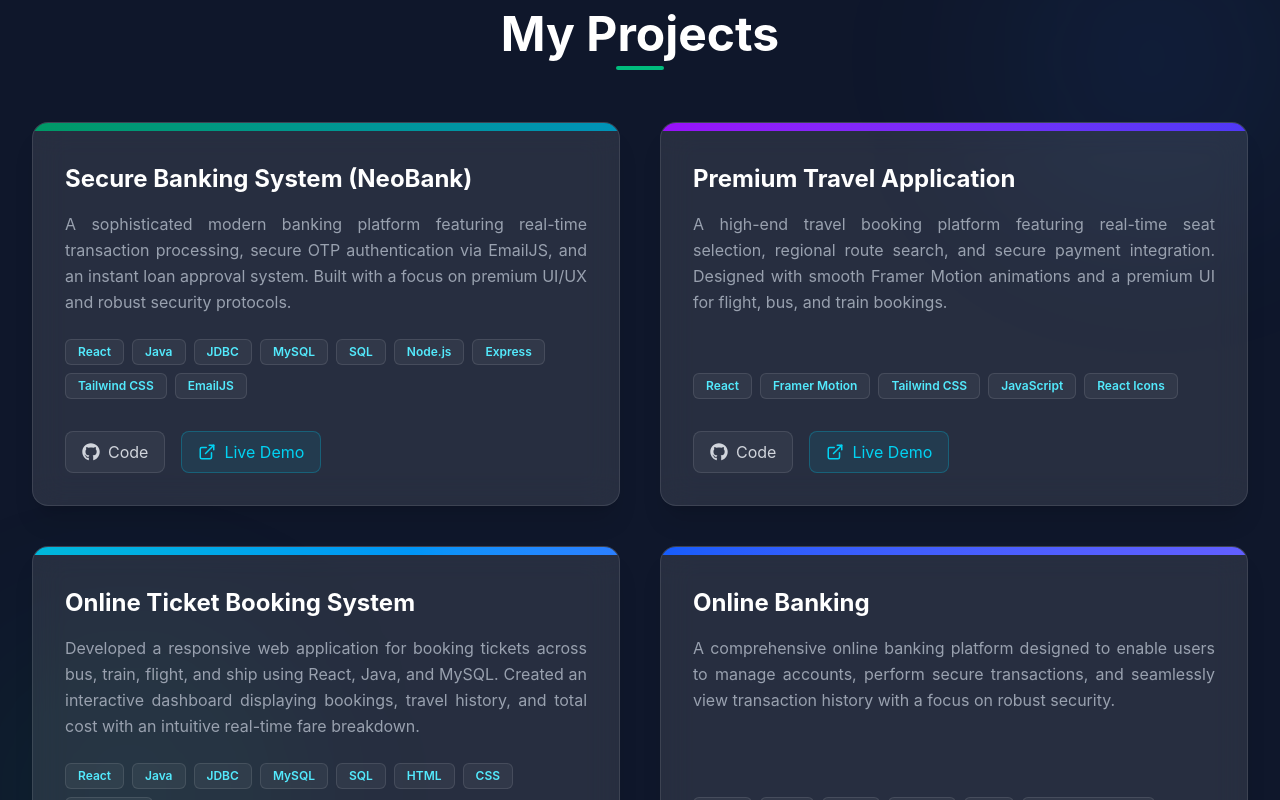
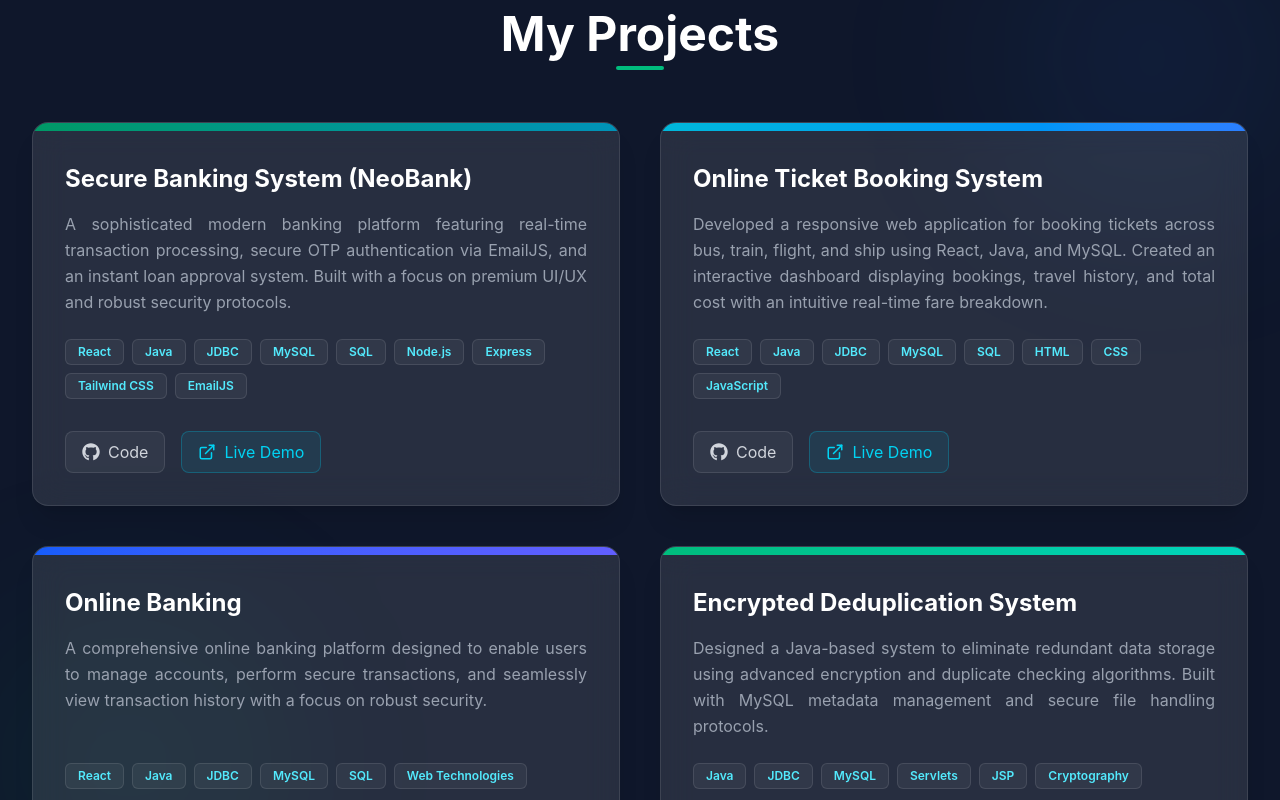
Before and after one commit to sridhar56556/My_Portfolio, a React (Vite) app: page / in a window 1280 px wide. Shown: the part 2540-3340 px from the top of the page. Built offline with nearby package versions, Linux system fonts and the light colour scheme.

Commit message:
Remove redundant travel project and update ticket booking live link

```diff
--- a/src/components/Projects.jsx
+++ b/src/components/Projects.jsx
@@ -14,19 +14,11 @@ const Projects = () => {
       color: "from-emerald-600 to-cyan-600"
     },
     {
-      title: "Premium Travel Application",
-      description: "A high-end travel booking platform featuring real-time seat selection, regional route search, and secure payment integration. Designed with smooth Framer Motion animations and a premium UI for flight, bus, and train bookings.",
-      technologies: ["React", "Framer Motion", "Tailwind CSS", "JavaScript", "React Icons"],
-      github: "https://github.com/sridhar56556/ticket-booking-system",
-      live: "https://sridhar56556.github.io/ticket-booking-system/",
-      color: "from-purple-600 to-indigo-600"
-    },
-    {
       title: "Online Ticket Booking System",
       description: "Developed a responsive web application for booking tickets across bus, train, flight, and ship using React, Java, and MySQL. Created an interactive dashboard displaying bookings, travel history, and total cost with an intuitive real-time fare breakdown.",
       technologies: ["React", "Java", "JDBC", "MySQL", "SQL", "HTML", "CSS", "JavaScript"],
-      github: "https://github.com/sridhar56556/Online-Ticket-Booking-System",
-      live: "https://sridhar56556.github.io/Online-Ticket-Booking-System/",
+      github: "https://github.com/sridhar56556/ticket-booking-system",
+      live: "https://sridhar56556.github.io/ticket-booking-system/",
       color: "from-cyan-500 to-blue-500"
     },
     {
```
